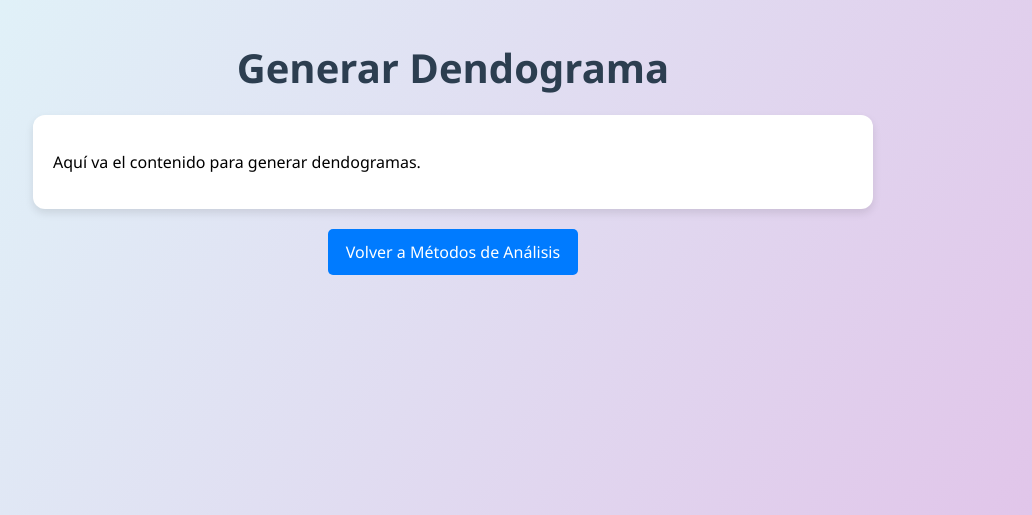
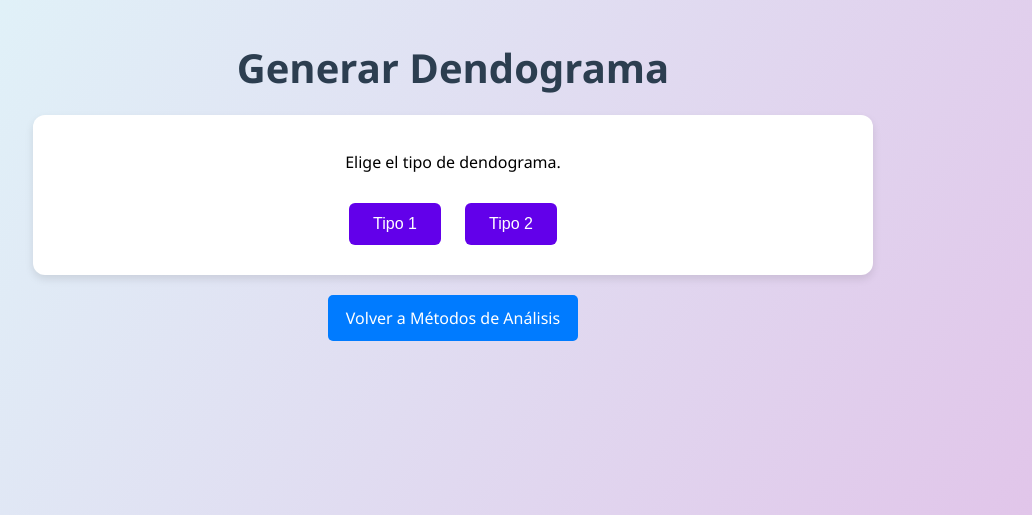
Before and after one commit to juanDa-dev373/analisis-algoritmos, a Django app: page /analisis/dendograma/ in a window 1280 px wide. Shown: the top 515 px of the page, without its empty margins (187-1219 px from the left). Run offline with Django 5.2, Linux system fonts and the light colour scheme.

Commit message:
agregar dos botones

```diff
--- a/analisis/templates/analysis_methods/generar_dendograma.html
+++ b/analisis/templates/analysis_methods/generar_dendograma.html
@@ -26,6 +26,24 @@
             border-radius: 12px;
             padding: 20px;
             box-shadow: 0 4px 8px rgba(0, 0, 0, 0.1);
+            text-align: center;
+        }
+        .button-group {
+            margin-top: 20px;
+        }
+        .type-button {
+            padding: 12px 24px;
+            margin: 10px;
+            background-color: #6200ea;
+            color: white;
+            border: none;
+            border-radius: 6px;
+            font-size: 16px;
+            cursor: pointer;
+            transition: background-color 0.3s ease;
+        }
+        .type-button:hover {
+            background-color: #3700b3;
         }
         .back-button {
             display: inline-block;
@@ -45,8 +63,11 @@
 <body>
     <h1>Generar Dendograma</h1>
     <div class="container">
-        <p>Aquí va el contenido para generar dendogramas.</p>
-
+        <p>Elige el tipo de dendograma.</p>
+        <div class="button-group">
+            <button class="type-button">Tipo 1</button>
+            <button class="type-button">Tipo 2</button>
+        </div>
     </div>
     <a href="{% url 'menu_analysis_methods' %}" class="back-button">Volver a Métodos de Análisis</a>
 </body>
```
